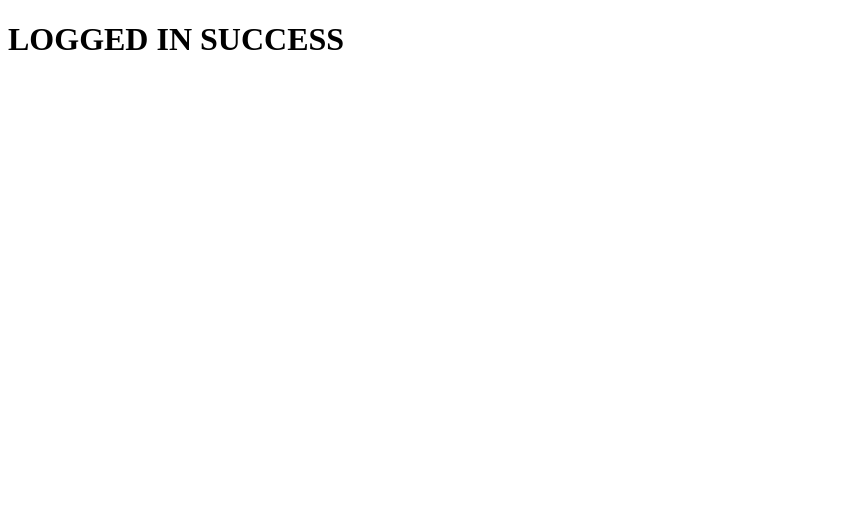
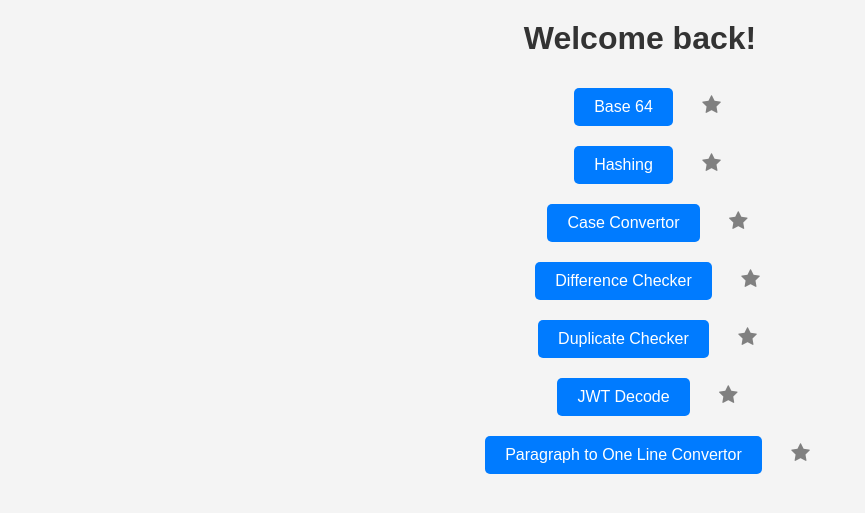
Before and after one commit to MR-VL/Consolidev, a PHP site: page /Main.php in a window 1280 px wide. Shown: the top 513 px of the page, without its empty margins (0-865 px from the left). Run offline with PHP 8.4, Linux system fonts and the light colour scheme; a user stored in the database is signed in.

Commit message:
favoritable stars + clickable tool links

```diff
--- a/Main.php
+++ b/Main.php
@@ -4,19 +4,141 @@ session_start();
 if (!isset($_SESSION['username'])) {
     header('Location: login.php');
 }
-
-
 ?>
 
 <!DOCTYPE html>
 <html lang="en">
 <head>
+    <meta charset="UTF-8">
+    <meta name="viewport" content="width=device-width, initial-scale=1"/>
     <title>Consolidev | Home</title>
-    <meta name="viewport" content="width=device-width, initial-scale=1"/>
+
+    <!-- icon library -->
+    <link rel="stylesheet" href="https://cdnjs.cloudflare.com/ajax/libs/font-awesome/4.7.0/css/font-awesome.min.css">
+
+    <!-- CSS -->
+    <style>
+        body {
+            font-family: Arial, sans-serif;
+            margin: 0;
+            padding: 0;
+            background-color: #f4f4f4;
+        }
+
+        h1 {
+            text-align: center;
+            margin-top: 20px;
+            color: #333;
+        }
+
+        .btn {
+            padding: 10px 20px;
+            display: inline-block;
+            margin: 10px 0;
+            background-color: #007bff;
+            color: white;
+            text-decoration: none;
+            border-radius: 5px;
+            font-size: 16px;
+        }
+
+        .btn:hover {
+            background-color: #0056b3;
+        }
+
+        .star {
+            cursor: pointer;
+            color: gray; /* default to empty star color */
+            margin-left: 10px;
+            font-size: 20px;
+        }
+
+        .star.checked {
+            color: gold; /* filled star color */
+        }
+
+        /* spacing between links and stars */
+        .tools-list {
+            margin: 20px auto;
+            text-align: center;
+        }
+
+        .tools-list a {
+            display: inline-block;
+            margin: 10px 15px;
+            text-decoration: none;
+        }
+    </style>
 
 </head>
 <body>
 
-<h1> LOGGED IN SUCCESS</h1>
+<h1>Welcome back!</h1>
+
+<div class="tools-list">
+    <div>
+        <a href="base64.php" class="btn">Base 64</a>
+        <span class="fa fa-star star"></span>
+    </div>
+    <div>
+        <a href="hashing.php" class="btn">Hashing</a>
+        <span class="fa fa-star star"></span>
+    </div>
+    <div>
+        <a href="caseconvertor.php" class="btn">Case Convertor</a>
+        <span class="fa fa-star star"></span>
+    </div>
+    <div>
+        <a href="differencechecker.php" class="btn">Difference Checker</a>
+        <span class="fa fa-star star"></span>
+    </div>
+    <div>
+        <a href="duplicates.php" class="btn">Duplicate Checker</a>
+        <span class="fa fa-star star"></span>
+    </div>
+    <div>
+        <a href="JWT.php" class="btn">JWT Decode</a>
+        <span class="fa fa-star star"></span>
+    </div>
+    <div>
+        <a href="paragraphtooneline.php" class="btn">Paragraph to One Line Convertor</a>
+        <span class="fa fa-star star"></span>
+    </div>
+</div>
+
+<script>
+    // Adding an event listener for all the stars
+    document.querySelectorAll('.star').forEach((star, index) => {
+        // if the user has favorited the tool when the page loads
+        if (localStorage.getItem(`tool_${index+1}_favorite`) === 'true') {
+            star.classList.add('checked');  // fill the star in
+        }
+
+        // click event to toggle the favorite status
+        star.addEventListener('click', function() {
+            // toggles filled/empty star class
+            star.classList.toggle('checked');
+
+            // local storage to remember the favorite status
+            localStorage.setItem(`tool_${index+1}_favorite`, star.classList.contains('checked') ? 'true' : 'false');
+
+            // AJAX request to update the favorite status in the database
+            var toolId = index + 1; // tool ID matches the index (you can modify this logic)
+            var isFavorite = star.classList.contains('checked') ? 1 : 0;
+
+            // AJAX request to update the favorite status in the database
+            var xhr = new XMLHttpRequest();
+            xhr.open('POST', 'favorites.php', true);
+            xhr.setRequestHeader('Content-Type', 'application/x-www-form-urlencoded');
+            xhr.onreadystatechange = function() {
+                if (xhr.readyState == 4 && xhr.status == 200) {
+                    console.log(xhr.responseText);  // success or failure handling
+                }
+            };
+            xhr.send('tool_id=' + toolId + '&is_favorite=' + isFavorite);
+        });
+    });
+</script>
+
 </body>
 </html>
```
